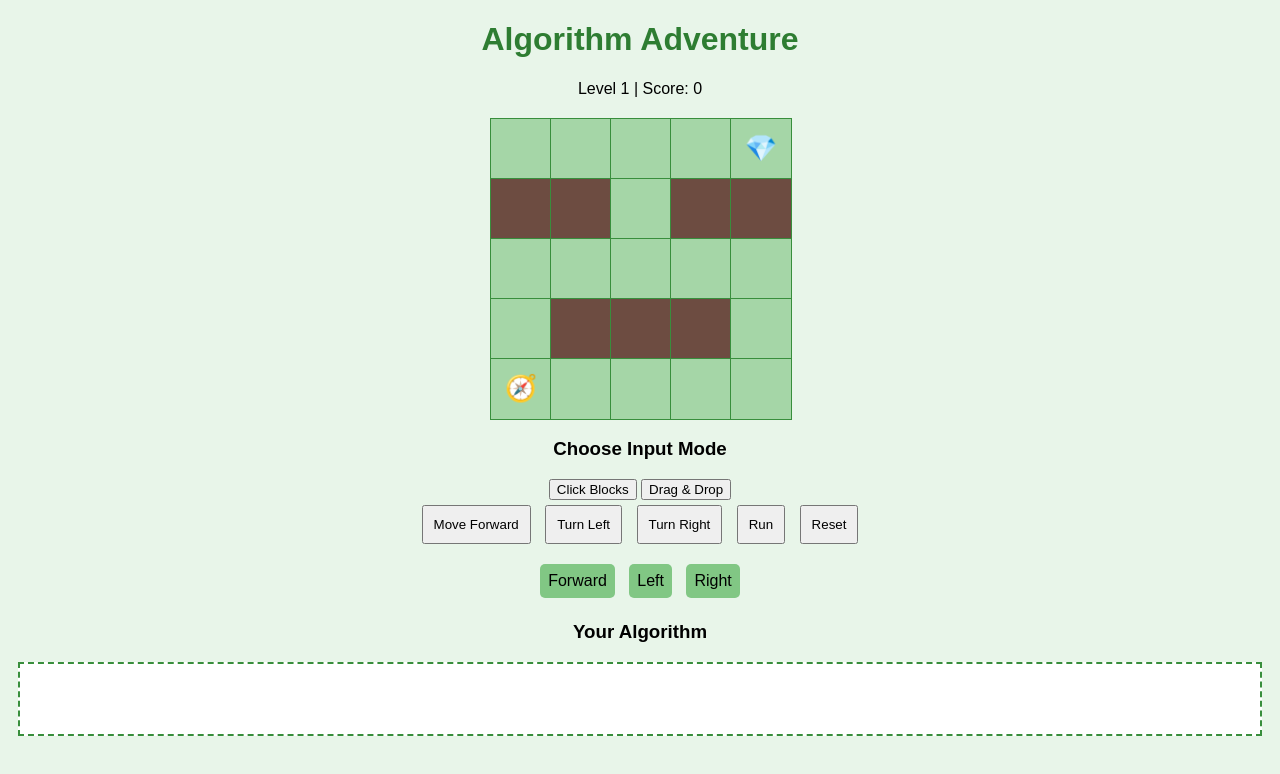
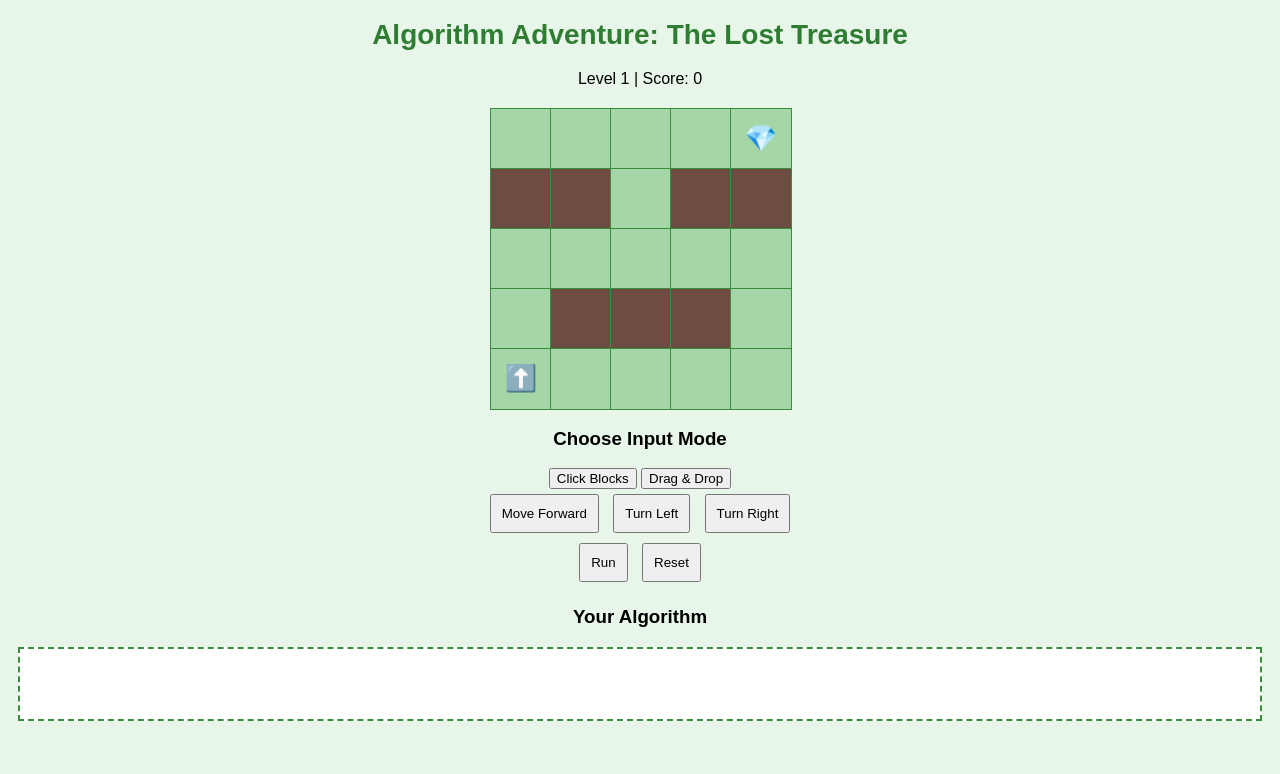
Before and after one commit to hpowe2003/Algorithm-Adventure, a plain HTML site: page index.html in a window 1280 px wide. Drawn offline with Linux system fonts and the light colour scheme.

Commit message:
Fixed both modes from being visible at the same time and changed player for better visuals

```diff
--- a/index.html
+++ b/index.html
@@ -11,7 +11,9 @@ body {
   text-align: center;
 }
 
-h1 { color: #2e7d32; }
+h1 { color: #2e7d32;
+  font-size: 28px;
+}
 
 #game {
   display: grid;
@@ -86,7 +88,7 @@ h1 { color: #2e7d32; }
 
 <body>
 
-<h1>Algorithm Adventure</h1>
+<h1>Algorithm Adventure: The Lost Treasure</h1>
 <p>Level <span id="levelNum"></span> | Score: <span id="score"></span></p>
 
 <div id="game"></div>
@@ -96,17 +98,22 @@ h1 { color: #2e7d32; }
 <button onclick="setMode('drag')">Drag & Drop</button>
 
 <div id="controls">
-  <button onclick="addCommand('forward')">Move Forward</button>
-  <button onclick="addCommand('left')">Turn Left</button>
-  <button onclick="addCommand('right')">Turn Right</button>
-  <button onclick="runAlgorithm()">Run</button>
-  <button onclick="resetLevel()">Reset</button>
+  <div id="clickControls">
+    <button onclick="addCommand('Forward')">Move Forward</button>
+    <button onclick="addCommand('Left')">Turn Left</button>
+    <button onclick="addCommand('Right')">Turn Right</button>
+  </div>
+
+  <div id="runControls">
+    <button onclick="runAlgorithm()">Run</button>
+    <button onclick="resetLevel()">Reset</button>
+  </div>
 </div>
 
 <div id="palette">
-  <div class="block" draggable="true" ondragstart="drag(event)" data-cmd="forward">Forward</div>
-  <div class="block" draggable="true" ondragstart="drag(event)" data-cmd="left">Left</div>
-  <div class="block" draggable="true" ondragstart="drag(event)" data-cmd="right">Right</div>
+  <div class="block" draggable="true" ondragstart="drag(event)" data-cmd="Forward">Forward</div>
+  <div class="block" draggable="true" ondragstart="drag(event)" data-cmd="Left">Left</div>
+  <div class="block" draggable="true" ondragstart="drag(event)" data-cmd="Right">Right</div>
 </div>
 
 <h3>Your Algorithm</h3>
@@ -157,8 +164,21 @@ const algoDiv = document.getElementById("algorithm");
 
 function setMode(m) {
   if (isRunning) return;
+
   mode = m;
+
+  const clickControls = document.getElementById("clickControls");
+  const palette = document.getElementById("palette");
+
+  if (mode === "click") {
+    clickControls.style.display = "block";
+    palette.style.display = "none";
+  } else {
+    clickControls.style.display = "none";
+    palette.style.display = "block";
+  }
 }
+
 
 function loadLevel() {
   isRunning = false;
@@ -183,7 +203,11 @@ function draw() {
       cell.className = "cell";
       if(map[y][x] === 1) cell.classList.add("wall");
       if(map[y][x] === 2) cell.textContent = "💎";
-      if(player.x===x && player.y===y) cell.textContent="🧭";
+      if (player.x === x && player.y === y) {
+  const dirs = ["⬆️", "➡️", "⬇️", "⬅️"];
+  cell.textContent = dirs[player.dir];
+}
+
       game.appendChild(cell);
     }
   }
@@ -235,9 +259,9 @@ function runAlgorithm() {
 }
 
 function execute(cmd) {
-  if(cmd==="left") player.dir=(player.dir+3)%4;
-  if(cmd==="right") player.dir=(player.dir+1)%4;
-  if(cmd==="forward"){
+  if(cmd==="Left") player.dir=(player.dir+3)%4;
+  if(cmd==="Right") player.dir=(player.dir+1)%4;
+  if(cmd==="Forward"){
     let nx=player.x, ny=player.y;
     if(player.dir===0) ny--;
     if(player.dir===1) nx++;
@@ -307,6 +331,8 @@ function drop(e) {
 }
 
 loadLevel();
+setMode("click");
+
 </script>
 
 </body>
```
